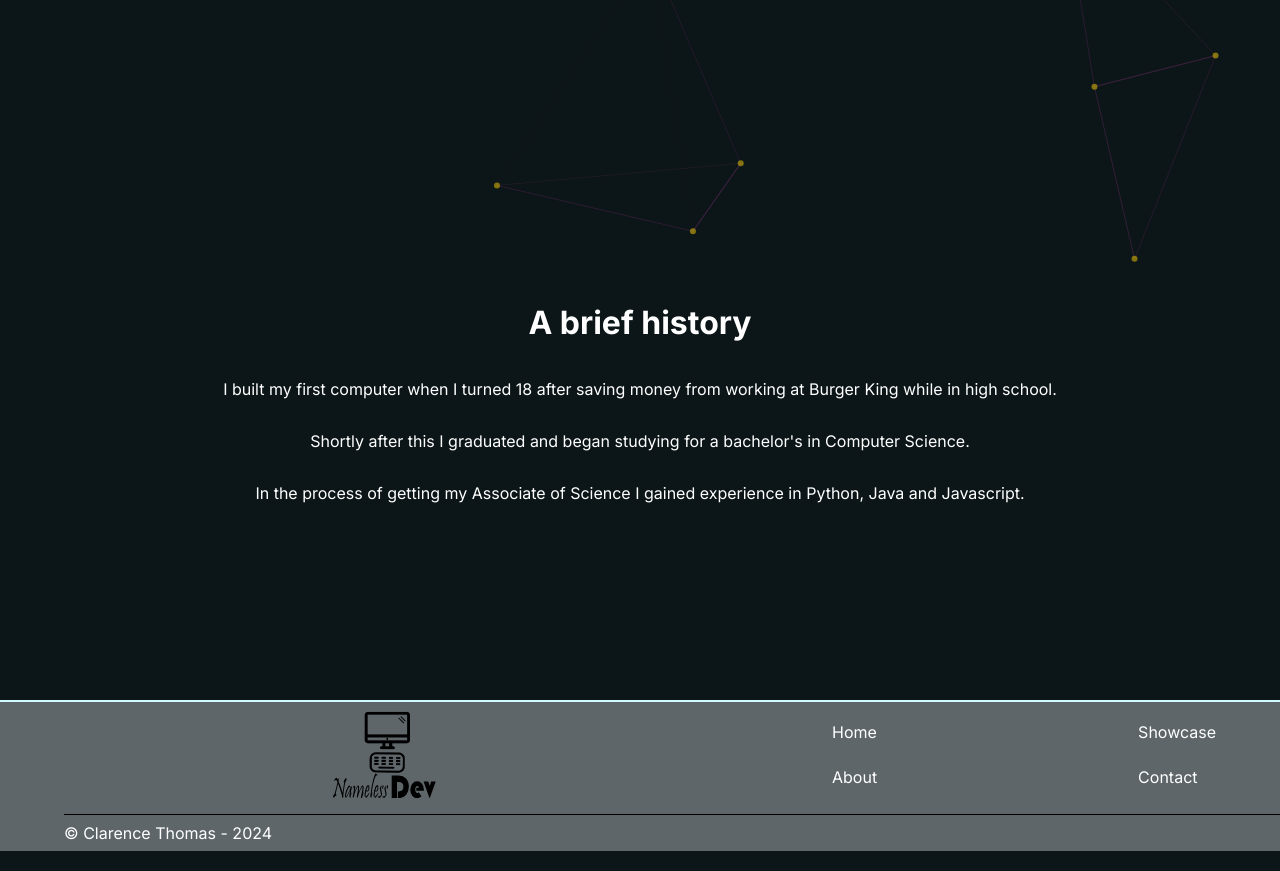
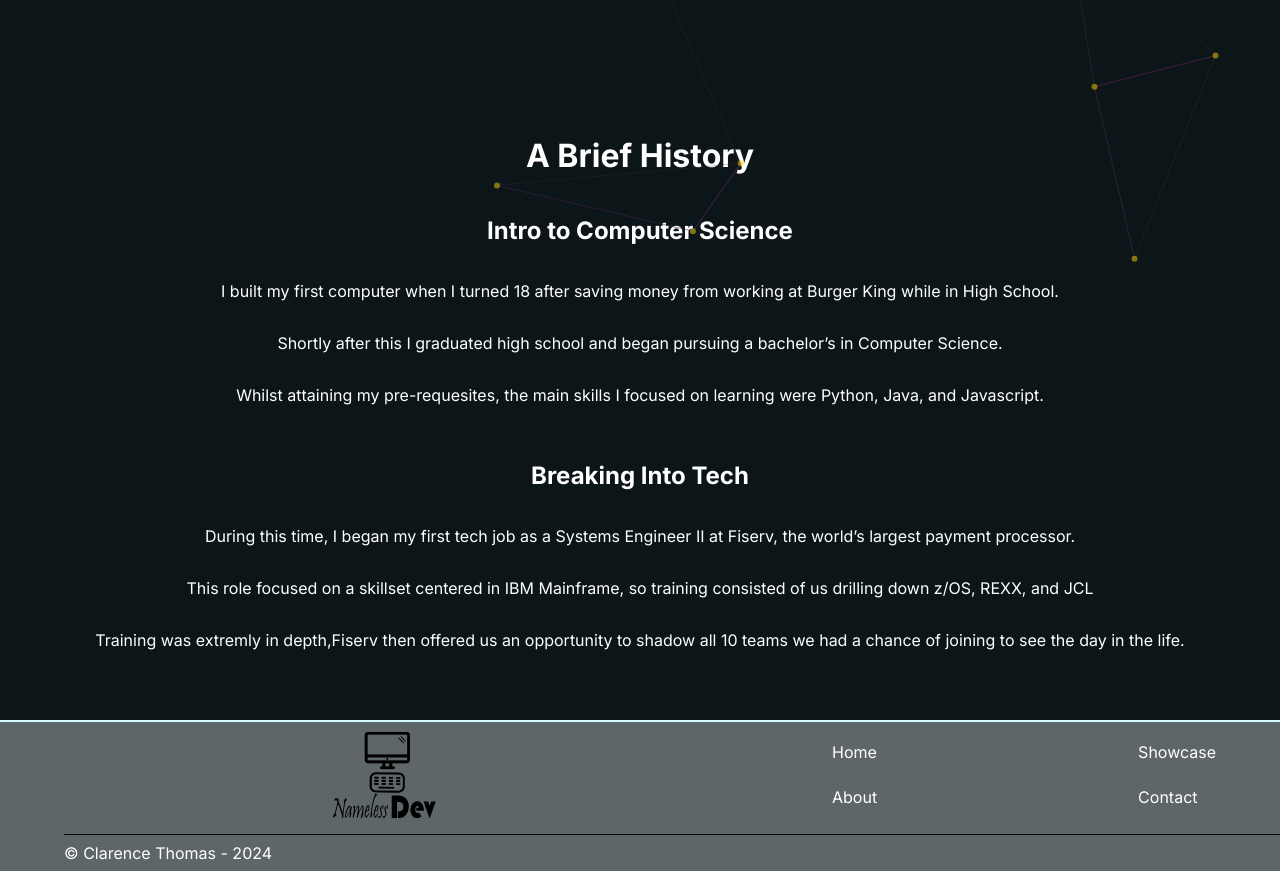
Before and after one commit to LifeofSwervo/Portfolio, a Next.js app in the folder portfolio/: page /about in a window 1280 px wide. Shown: the part 500-1371 px from the top of the page. Built offline with nearby package versions, Linux system fonts and the light colour scheme.

Commit message:
Update AboutSummary.tsx

```diff
--- a/portfolio/src/components/About/AboutSummary.tsx
+++ b/portfolio/src/components/About/AboutSummary.tsx
@@ -6,16 +6,56 @@ const mainDiv: React.CSSProperties = {
     flexDirection: "column",
     alignItems: "center",
     justifyContent: "center",
+    marginBottom: "2.5vh",
+}
+
+const sectionDiv: React.CSSProperties = {
+    marginBottom: "2.5vh",
+    display: "flex",
+    flexDirection: "column",
+    alignItems: "center",
+    justifyContent: "center",
+    marginLeft: "2vw",
+    marginRight: "2vw",
 }
 
 const AboutSummary = () => {
+    const SummaryIntro = [
+        "I built my first computer when I turned 18 after saving money from working at Burger King while in High School.",
+        "Shortly after this I graduated high school and began pursuing a bachelor\u2019s in Computer Science.",
+        "Whilst attaining my pre-requesites, the main skills I focused on learning were Python, Java, and Javascript."
+    ];
+
+    const SummaryWork = [
+        "During this time, I began my first tech job as a Systems Engineer II at Fiserv, the world\u2019s largest payment processor.",
+        "This role focused on a skillset centered in IBM Mainframe, so training consisted of us drilling down z/OS, REXX, and JCL",
+        "Training was extremly in depth,Fiserv then offered us an opportunity to shadow all 10 teams we had a chance of joining to see the day in the life."
+    ]
+
     return (
         <div style={mainDiv}>
+            <h1>A Brief History</h1>
+            <div style={sectionDiv}>
+                <h2>Intro to Computer Science</h2>
+                {SummaryIntro.map((text, index) => (
+                    <p key={index}>{text}</p>
+                ))}
+            </div>
+
+            <div style={sectionDiv}>
+                <h2>Breaking Into Tech</h2>
+                {SummaryWork.map((text, index) => (
+                    <p key={index}>{text}</p>
+                ))}
+            </div>
+        </div>
+        /*<div style={mainDiv}>
             <h1>A brief history</h1>
             <p>I built my first computer when I turned 18 after saving money from working at Burger King while in high school.</p>
             <p>Shortly after this I graduated and began studying for a bachelor&#39;s in Computer Science.</p>
             <p>In the process of getting my Associate of Science I gained experience in Python, Java and Javascript.</p>
         </div>
+        */
     )
 }
 
```
